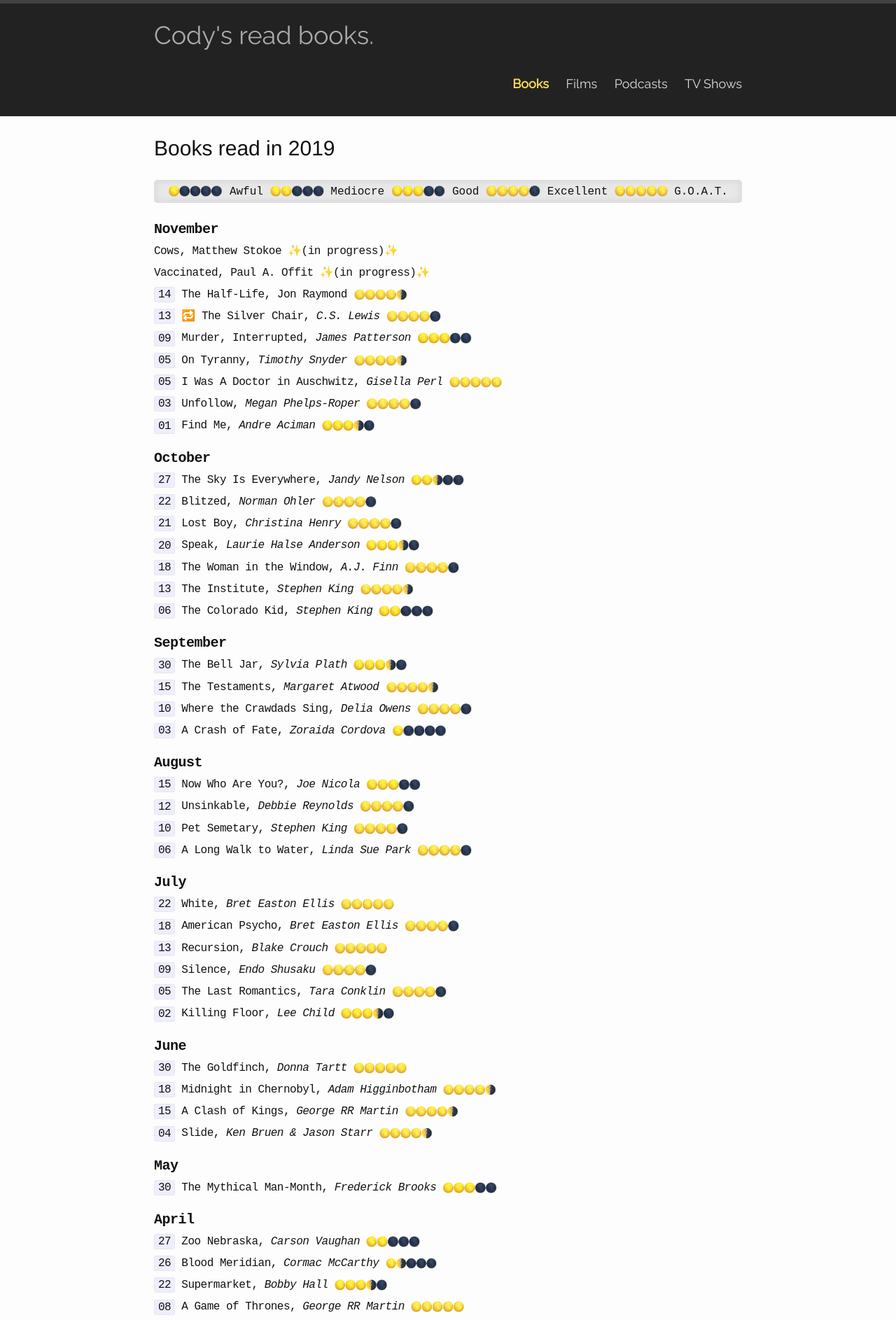
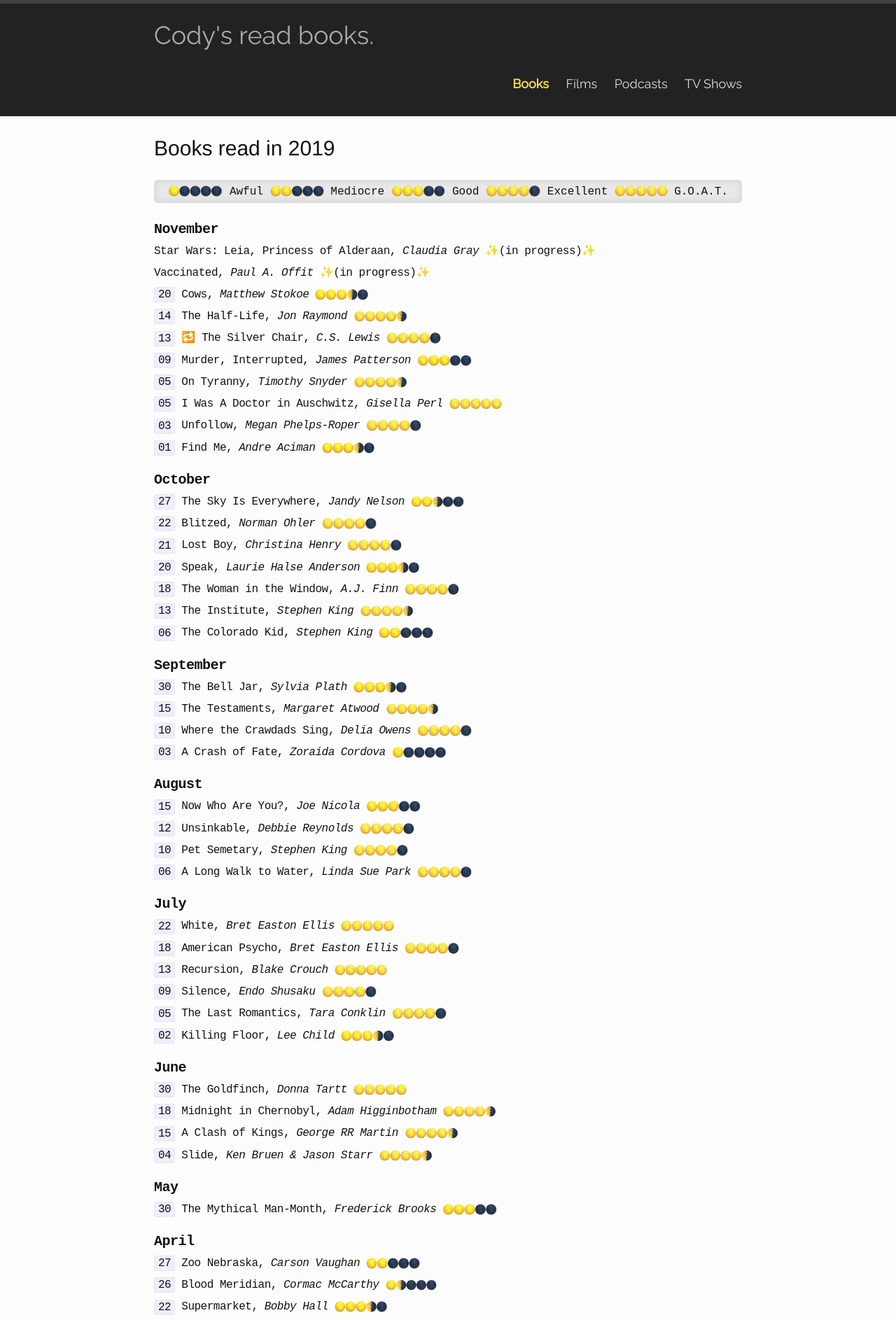
Before and after one commit to codydalerodgers/personal-blog, a Jekyll site: the page built from _books/2019.md, in a window 1280 px wide. Shown: the top 1886 px of the page at 70% size. Built offline with Jekyll 4.4.1, drawn with Linux system fonts in a browser that asks for light colours.

Commit message:
Finished Cows

```diff
--- a/_books/2019.md
+++ b/_books/2019.md
@@ -4,11 +4,13 @@
 title: Books read in 2019
 ---
 ## November
-Cows, Matthew Stokoe {{ site.inprogress }}
+Star Wars: Leia, Princess of Alderaan, _Claudia Gray_ {{ site.inprogress }}
 
-Vaccinated, Paul A. Offit {{ site.inprogress }}
+Vaccinated, _Paul A. Offit_ {{ site.inprogress }}
 
-`14` The Half-Life, Jon Raymond {{ site.fourhalf }}
+`20` Cows, _Matthew Stokoe_ {{ site.threehalf }}
+
+`14` The Half-Life, _Jon Raymond_ {{ site.fourhalf }}
 
 `13` 🔁 The Silver Chair, _C.S. Lewis_ {{ site.four }}
 
```
Also changed, not shown: _shows/2019.md (+2 -0 lines).
